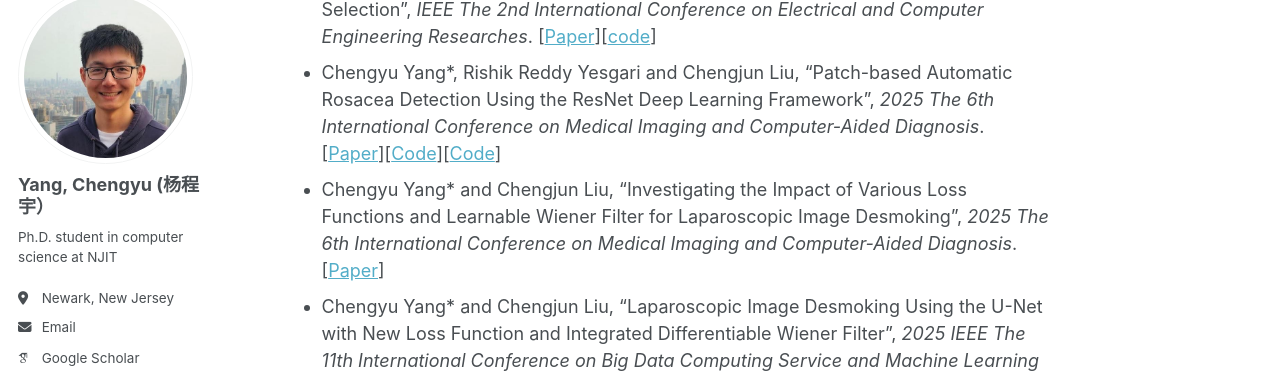
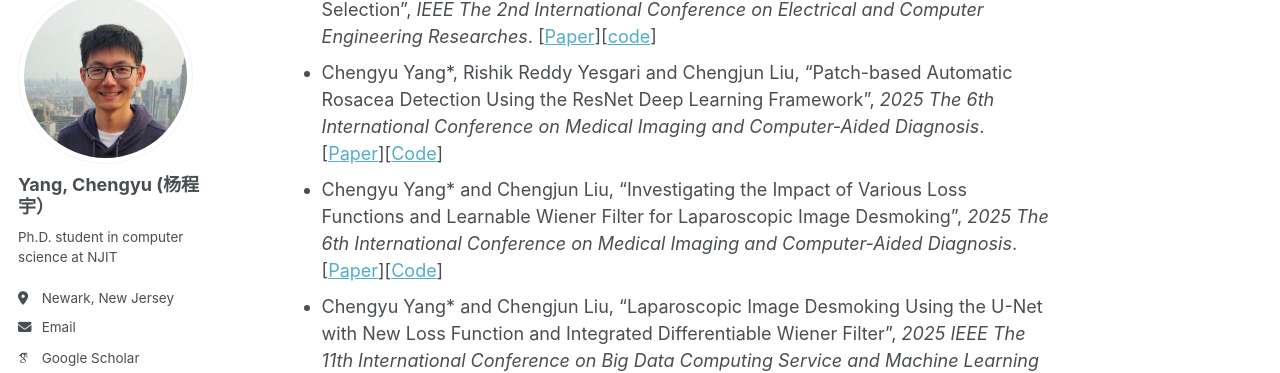
Before and after one commit to chengyuyang-njit/chengyuyang-njit.github.io, a Jekyll site: the page built from _pages/about.md, in a window 1280 px wide and 900 px high, scrolled down 539 px. Shown: the part 117-490 px from the top of the window. Built offline with Jekyll 4.4.1, drawn with Linux system fonts in a browser that asks for light colours; some web fonts are replaced.

```diff
--- a/_pages/about.md
+++ b/_pages/about.md
@@ -17,8 +17,8 @@ Publications
 ------
 - Chengyu Yang* and Chengjun Liu, "Towards Building AI Doctor and Digital Assistant by Capitalizing on A Mixture of AI Medical Systems", <em>2025 The 6th International Conference on Medical Imaging and Computer-Aided Diagnosis</em>.
 - Chengyu Yang*, Rishik Reddy Yesgari and Chengjun Liu, ""Privacy-Preserving Automated Rosacea Detection Based on Medically Inspired Region of Interest  Selection", <em>IEEE The 2nd International Conference on Electrical and Computer Engineering Researches</em>. [[Paper](https://arxiv.org/pdf/2509.09844)][[code](https://github.com/Rishik15/PrivacyPreservingRosaceaDetection)]
-- Chengyu Yang*, Rishik Reddy Yesgari and Chengjun Liu, "Patch-based Automatic Rosacea Detection Using the ResNet Deep Learning Framework", <em>2025 The 6th International Conference on Medical Imaging and Computer-Aided Diagnosis</em>. [[Paper](https://arxiv.org/pdf/2509.09841)][[Code](https://github.com/Rishik15/PatchBasedRosaceaDetection)][[Code](https://github.com/chengyuyang-njit/ImageDesmoke)]
-- Chengyu Yang* and Chengjun Liu, "Investigating the Impact of Various Loss Functions and Learnable Wiener Filter for Laparoscopic Image Desmoking", <em>2025 The 6th International Conference on Medical Imaging and Computer-Aided Diagnosis</em>. [[Paper](https://arxiv.org/pdf/2509.09849)]
+- Chengyu Yang*, Rishik Reddy Yesgari and Chengjun Liu, "Patch-based Automatic Rosacea Detection Using the ResNet Deep Learning Framework", <em>2025 The 6th International Conference on Medical Imaging and Computer-Aided Diagnosis</em>. [[Paper](https://arxiv.org/pdf/2509.09841)][[Code](https://github.com/Rishik15/PatchBasedRosaceaDetection)]
+- Chengyu Yang* and Chengjun Liu, "Investigating the Impact of Various Loss Functions and Learnable Wiener Filter for Laparoscopic Image Desmoking", <em>2025 The 6th International Conference on Medical Imaging and Computer-Aided Diagnosis</em>. [[Paper](https://arxiv.org/pdf/2509.09849)][[Code](https://github.com/chengyuyang-njit/ImageDesmoke)]
 - Chengyu Yang* and Chengjun Liu, "Laparoscopic Image Desmoking Using the U-Net with New Loss Function and Integrated Differentiable Wiener Filter", <em>2025 IEEE The 11th International Conference on Big Data Computing Service and Machine Learning Applications</em>. [[Paper](https://arxiv.org/pdf/2505.21634)][[Code](https://github.com/chengyuyang-njit/ImageDesmoke)]
 - Chengyu Yang* and Chengjun Liu, "Interpretable Automatic Rosacea Detection with Whitened Cosine Similarity", <em>2025 IEEE The 17th International Conference on Computer Research and Development</em>.[[Paper](https://ieeexplore.ieee.org/document/10962992)][[Code](https://github.com/chengyuyang-njit/ICCRD-2025)]
 - Chengyu Yang* and Chengjun Liu, "Increasing Rosacea Awareness Among Population Using Deep Learning and Statistical Approaches", <em>2024 The 5th International Conference on Medical Imaging and Computer-Aided Diagnosis</em>.
```
